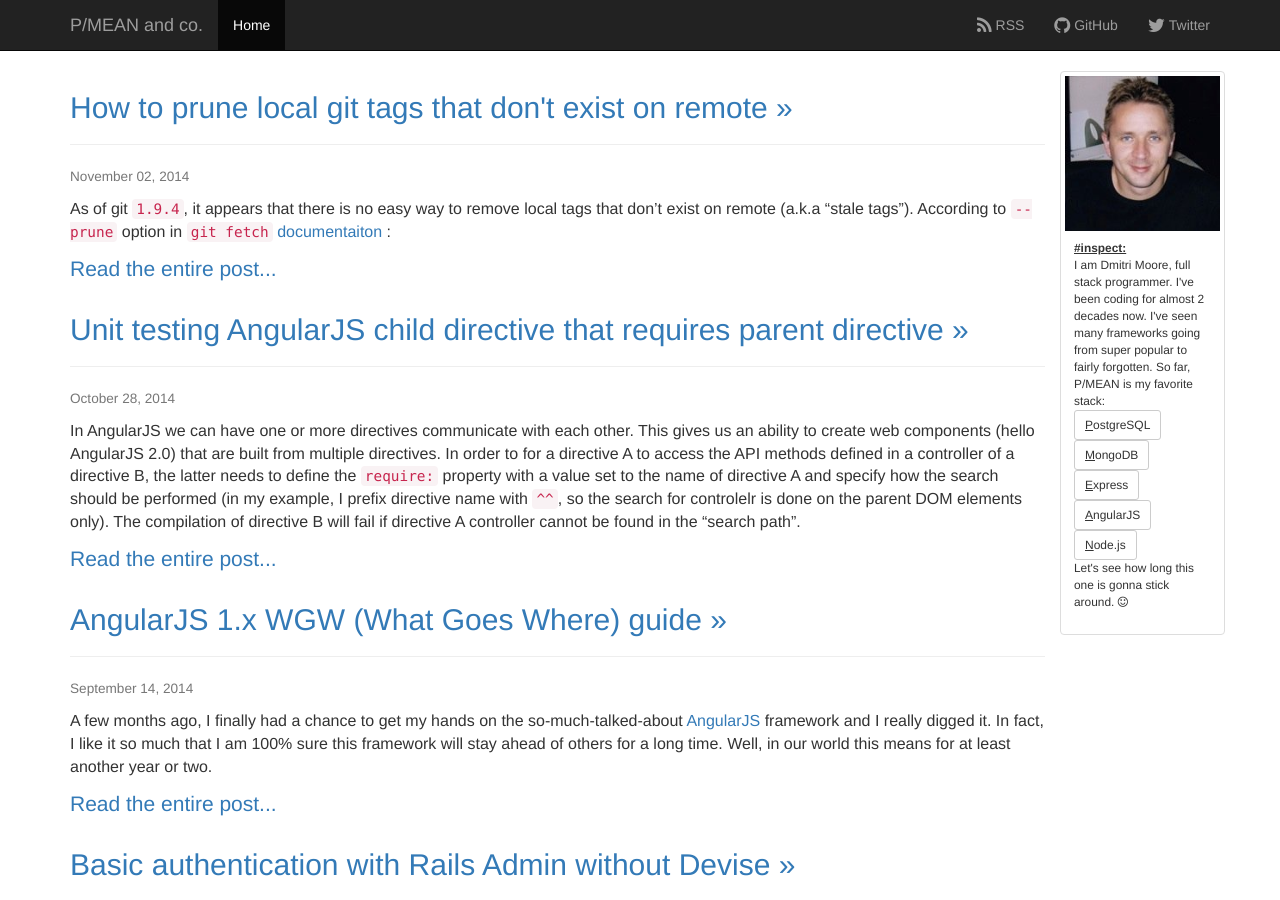
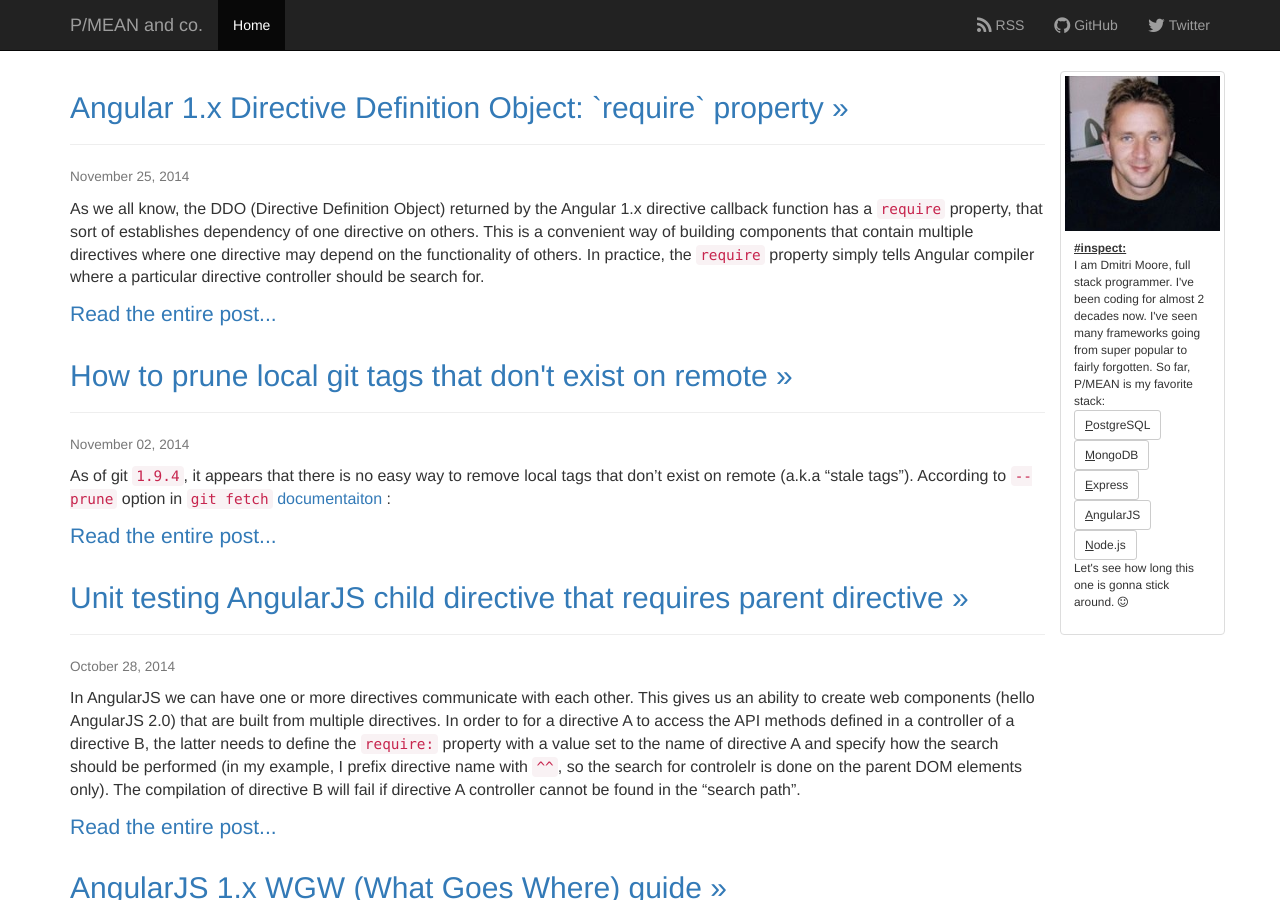
Before and after one commit to demisx/demisx.github.io, a Jekyll site: the page built from index.md, in a window 1280 px wide and 900 px high. Built offline with Jekyll 4.4.1, drawn with Linux system fonts in a browser that asks for light colours; nearby versions of some CDN libraries; Markdown is read by kramdown in place of the engine named in the settings; comment, search, counter and statistics services are not loaded.

Commit message:
Post directive require property

```diff
--- /dev/null
+++ b/_posts/2014-11-25-angular-directive-require-property-options.md
@@ -0,0 +1,231 @@
+---
+layout: post
+title:  "Angular 1.x Directive Definition Object: `require` property"
+date:   2014-11-25 13:59:00
+categories: angularjs directives
+---
+
+As we all know, the DDO (Directive Definition Object) returned by the Angular 1.x directive callback
+function has a `require` property, that sort of establishes dependency of one
+directive on others. This is a convenient way of building components that
+contain multiple directives where one directive may depend on the functionality
+of others. In practice, the `require` property simply tells Angular compiler
+where a particular directive controller should be search for.
+
+Recently, reviewing AngularJS 1.3 source code, I've realized that there were some
+additional options for the `require` property besides what I already knew about.
+
+<div class="alert alert-warning">
+<i class="fa fa-bell-o fa-2x"></i>
+  The way directives currently "require" other directives will be obsolete in Angular 2.0
+  along with many other things. It is my understanding that the preferred way of
+  directive communication will be via Dependency Injection of one directive into another.
+</div>
+
+Let's take this trivial example of defining a UI "Tabs" component in Angular via two directives:
+
+{% highlight javascript linenos %}
+
+angular.module('components.tabs', [])
+.directive('tabset', function() {
+  return {
+    restrict: 'EA',
+    transclude: true,
+    scope: {},
+    controller: function($scope) {
+      // ...
+    }
+  }
+}).directive('tab', function() {
+  return {
+    restrict: 'EA',
+    require: '^tabset'
+    link: function (scope, elem, attrs, ctrl) {
+      var tabsetController = ctrl;
+      // ...
+    }
+  }
+});
+
+{% endhighlight %}
+
+What `require: '^tabset'` line does here is tells Angular compiler that our `tab`
+directive "depends" on the `tabset` directive via controller defined in the `tabset`
+directive. When `require` property is present, Angular attempts to locate this
+controller object in the search path and then inject it into the `tab` directive's
+`link` function as the fourth argument (please note, when using `require` property,
+both directives share the same instance of the controller). Where exactly Angular searches for
+this controller object depends on the prefix of the directive name (e.g. `^` in this case)
+given in the `require` property value of DDO.
+
+Here is a list of all prefixes supported by the `require:` property and their
+corresponding effect on the search path:
+
+<style>
+  table#angular-table > tbody > tr > td:nth-child(1) {
+    width: 20%;
+    padding-left: 20px;
+  }
+  table#angular-table > tbody > tr > td:nth-child(5) {
+    width: 30%;
+  }
+  table#angular-table > tbody > tr > td:nth-child(1) > ol {
+    padding-left: 20px;
+  }
+  table#angular-table > tbody > tr > td li {
+    padding-bottom: 5px;
+  }
+
+  table#angular-table > tbody > tr > td:nth-child(1) {
+    font-weight: bold;
+  }
+
+  table#angular-table > tbody > tr > td:nth-child(1),
+  table#angular-table > tbody > tr > td:nth-child(3),
+  table#angular-table > tbody > tr > td:nth-child(4) {
+    text-align: center;
+
+
+  }
+  table#angular-table > tbody > tr > td:nth-child(4) {
+    white-space: nowrap;
+    font-family: Menlo,Monaco,Consolas,"Courier New",monospace;
+    color: #666;
+    font-size: 0.8em;
+  }
+</style>
+
+<table id="angular-table" class="table table-striped table-bordered">
+  <tr>
+    <th class="text-center">Prefix</th>
+    <th class="text-center">Search path</th>
+    <th class="text-center">Error raised if controller not found?</th>
+    <th class="text-center">Example</th>
+    <th class="text-center">Link function receives as 4<sup>th</sup> argument</th>
+  </tr>
+  <tr>
+    <td>
+      (no prefix)
+    </td>
+    <td>Current DOM element that directive is applied to</td>
+    <td>Yes</td>
+    <td>
+      tabset
+    </td>
+    <td>
+      Controller object, if found.
+    </td>
+  </tr>
+  <tr>
+    <td>
+      ?
+    </td>
+    <td>Current DOM element that directive is applied to</td>
+    <td>No</td>
+    <td>
+      ?tabset
+    </td>
+    <td>
+      Controller object, if found, `null` otherwise
+    </td>
+  </tr>
+  <tr>
+    <td>
+      ^
+    </td>
+    <td>Current DOM element that directive is applied to and its parents</td>
+    <td>Yes</td>
+    <td>
+      ^tabset
+    </td>
+    <td>
+      Controller object, if found.
+    </td>
+  </tr>
+  <tr>
+    <td>
+      ^^
+    </td>
+    <td>Parent elements of the DOM element that the directive is applied to</td>
+    <td>Yes</td>
+    <td>
+      ^^tabset
+    </td>
+    <td>
+      Controller object, if found.
+    </td>
+  </tr>
+  <tr>
+    <td class="text-center">
+      ?^
+    </td>
+    <td>Current DOM element that directive is applied to and its parents</td>
+    <td>No</td>
+    <td>
+      ?^tabset<br/>
+      ^?tabset
+    </td>
+    <td>
+      Controller object, if found, `null` otherwise
+    </td>
+  </tr>
+  <tr>
+    <td>
+      ?^^
+    </td>
+    <td>Parent elements of the DOM element that the directive is applied to</td>
+    <td>No</td>
+    <td>
+      ?^^tabset<br/>
+      ^^?tabset
+    </td>
+    <td>
+      Controller object, if found, `null` otherwise
+    </td>
+  </tr>
+</table>
+
+As you've probably already noticed, the `?` in the prefix simply makes the search optional, so
+the compiler doesn't throw any errors and the `link` function simply receives
+`null` as the fourth argument, if such controller is not found.
+
+Also, worth noting that if multiple directives are required, the `require`
+property of the directive can take an array argument:
+
+{% highlight javascript linenos %}
+// ...
+.directive('tabs', function() {
+  return {
+    restrict: "EA",
+    require: ['^tabset', 'ngModel'] // <- this directive depends on tabset and ngModel directives
+    link: function (scope, elem, attrs, ctrls) {
+      var tabsetController = ctrls[0]
+      var ngModelController = ctrls[1];
+      // ...
+    }
+  };
+});
+{% endhighlight %}
+
+In this case, the injected 4th argument in the `link` function will be an array of
+controller objects in corresponding order.
+
+
+<div id='footer-spacing' ></div>
+<p class="text-center" style="line-height:20px;">
+  <a class="twitter-follow-button"
+    href="https://twitter.com/demisx1"
+    data-show-count="false"
+    data-lang="en"
+    data-size="large">Follow @demisx1
+  </a> for more tips and best practices.
+</p>
+
+<div id='footer-spacing'></div>
+
+___
+
+Today my environment was:
+
+- Angular 1.3.2
+- Mac OS X 10.10.1
```
Also changed, not shown: _posts/2014-10-28-unit-testing-angular-child-directive-that-requires-parent.md (+1 -2 lines), 1 other file.
